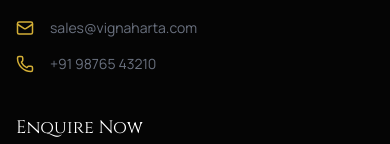
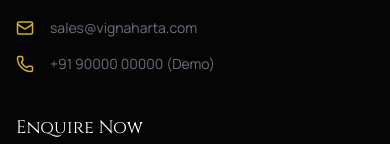
Before and after one commit to Flamki/vignaharta, a React (Vite) app: page /#/ in a window 390 px wide. Shown: the part 9916-10060 px from the top of the page. Built offline with nearby package versions, Linux system fonts and the light colour scheme; no server answers; a web font is replaced by a local one.

Commit message:
Replace contact phone with demo number

```diff
--- a/components/FloatingContact.tsx
+++ b/components/FloatingContact.tsx
@@ -9,7 +9,7 @@ const WhatsAppIcon = () => (
 );
 
 export const FloatingContact: React.FC = () => {
-  const phoneNumber = "919876543210";
+  const phoneNumber = "919000000000";
   const message = "Hi! I'm interested in Megaplex Prime. I would like to know more about the project.";
 
   return (
--- a/components/Footer.tsx
+++ b/components/Footer.tsx
@@ -129,7 +129,7 @@ export const Footer: React.FC = () => {
                 </li>
                 <li className="flex items-center">
                     <Phone className="text-brand-gold mr-4 flex-shrink-0" size={18} />
-                    <span>+91 98765 43210</span>
+                    <span>+91 90000 00000 (Demo)</span>
                 </li>
             </ul>
           </div>
```
